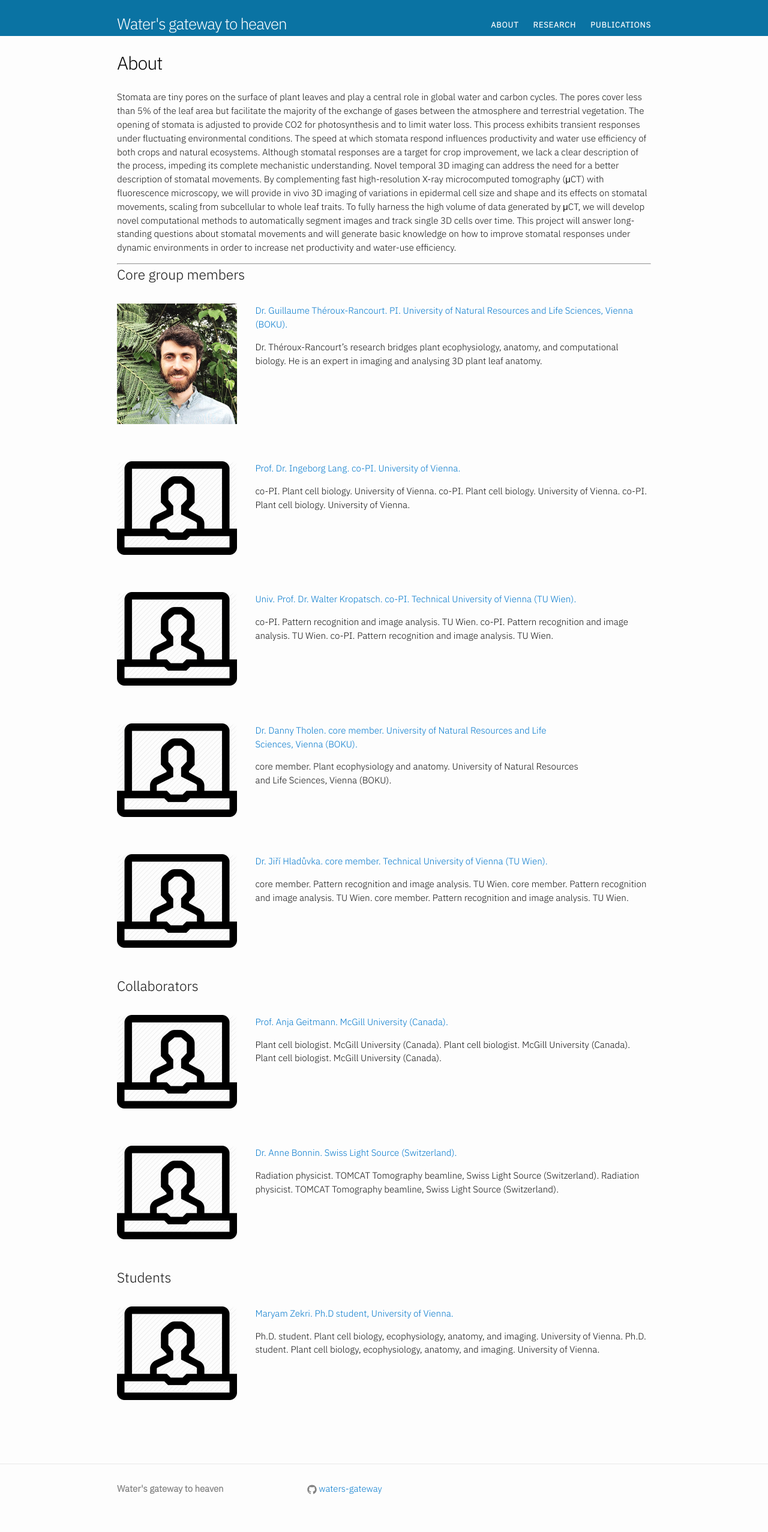
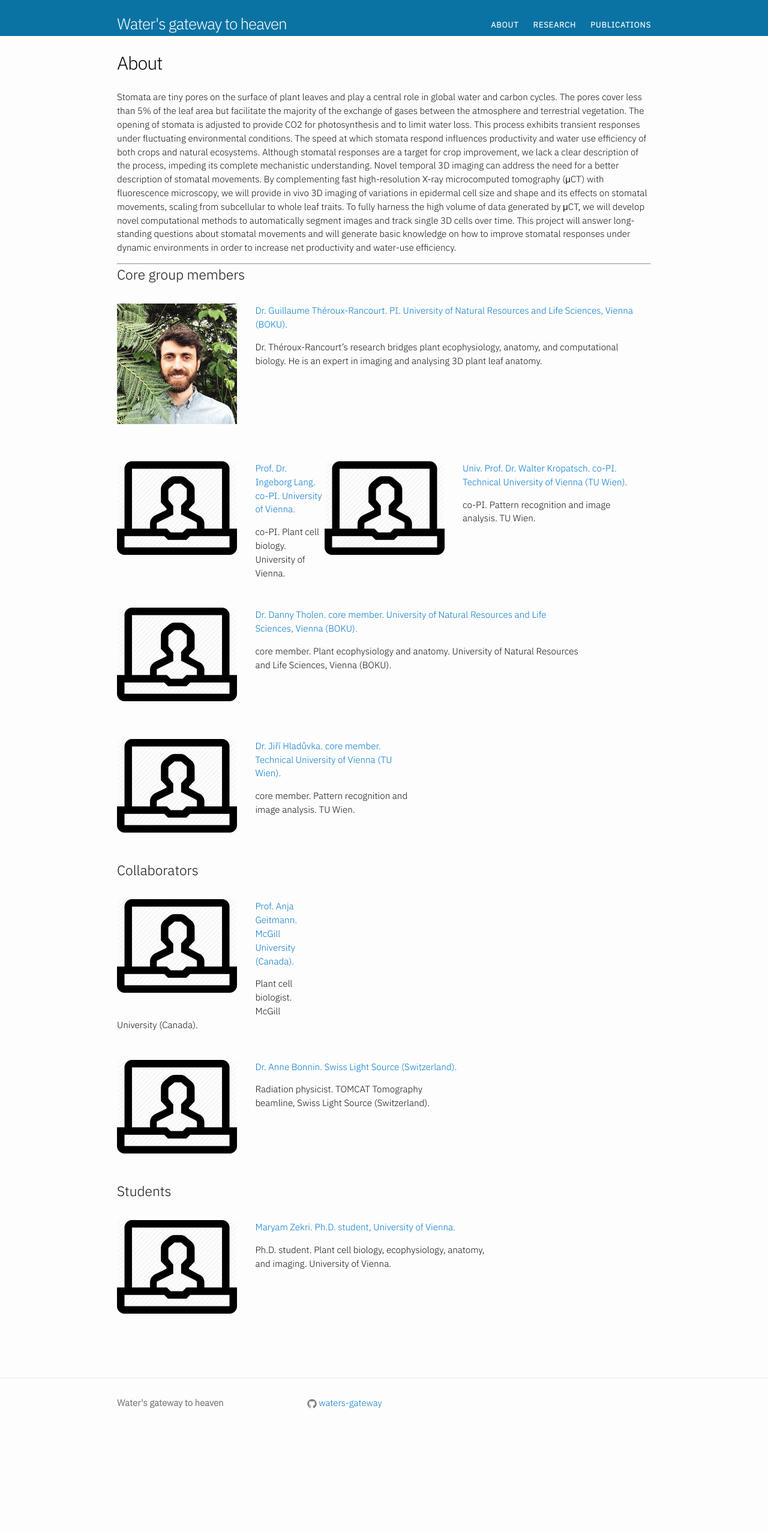
Before and after one commit to waters-gateway/waters-gateway.github.io, a Jekyll site: the page built from about.md, in a window 1280 px wide. Shown: the whole page at 60% size. Built offline with Jekyll 4.4.1, drawn with Linux system fonts in a browser that asks for light colours; after the commit the page ends 2410 px from its top, so only the background shows below that.

Commit message:
trying out inline-table (for fancy people layout)

```diff
--- a/_data/people.yaml
+++ b/_data/people.yaml
@@ -8,11 +8,11 @@
     - person: Prof. Dr. Ingeborg Lang. co-PI. University of Vienna.
       url: https://scholar.google.com/citations?user=8tzh90wAAAAJ&hl=en&num=20&oi=ao
       avatar: /images/people/50_profile_contact_card_id_card_idendity_person_avatar_computer_file_information-512.png
-      snippet: co-PI. Plant cell biology. University of Vienna.    co-PI. Plant cell biology. University of Vienna.    co-PI. Plant cell biology. University of Vienna.
+      snippet: co-PI. Plant cell biology. University of Vienna.
     - person: Univ. Prof. Dr. Walter Kropatsch. co-PI. Technical University of Vienna (TU Wien).
       url: https://www.prip.tuwien.ac.at/
       avatar: /images/people/50_profile_contact_card_id_card_idendity_person_avatar_computer_file_information-512.png
-      snippet: co-PI. Pattern recognition and image analysis. TU Wien.          co-PI. Pattern recognition and image analysis. TU Wien.     co-PI. Pattern recognition and image analysis. TU Wien.
+      snippet: co-PI. Pattern recognition and image analysis. TU Wien.
     - person: Dr. Danny Tholen. core member. University of Natural Resources and Life Sciences, Vienna (BOKU).
       url: https://scholar.google.com/citations?user=iQUjOxAAAAAJ&hl=en&num=20&oi=ao
       avatar: /images/people/50_profile_contact_card_id_card_idendity_person_avatar_computer_file_information-512.png
@@ -20,25 +20,25 @@
     - person: Dr. Jiří Hladůvka. core member. Technical University of Vienna (TU Wien).
       url: https://www.prip.tuwien.ac.at/
       avatar: /images/people/50_profile_contact_card_id_card_idendity_person_avatar_computer_file_information-512.png
-      snippet: core member. Pattern recognition and image analysis. TU Wien.           core member. Pattern recognition and image analysis. TU Wien.    core member. Pattern recognition and image analysis. TU Wien.
+      snippet: core member. Pattern recognition and image analysis. TU Wien.
 - theme: collab
   title: Collaborators
   subsection:
     - person: Prof. Anja Geitmann. McGill University (Canada).
       url: https://www.plantbiomechanics.net/
       avatar: /images/people/50_profile_contact_card_id_card_idendity_person_avatar_computer_file_information-512.png
-      snippet: Plant cell biologist. McGill University (Canada).        Plant cell biologist. McGill University (Canada).      Plant cell biologist. McGill University (Canada).
+      snippet: Plant cell biologist. McGill University (Canada).
     - person: Dr. Anne Bonnin. Swiss Light Source (Switzerland).
       url: https://www.psi.ch/en/x-ray-tomography-group/people/anne-bonnin
       avatar: /images/people/50_profile_contact_card_id_card_idendity_person_avatar_computer_file_information-512.png
-      snippet: Radiation physicist. TOMCAT Tomography beamline, Swiss Light Source (Switzerland).                 Radiation physicist. TOMCAT Tomography beamline, Swiss Light Source (Switzerland).
+      snippet: Radiation physicist. TOMCAT Tomography beamline, Swiss Light Source (Switzerland).
 - theme: students
   title: Students
   subsection:
-    - person: Maryam Zekri. Ph.D student, University of Vienna.
+    - person: Maryam Zekri. Ph.D. student, University of Vienna.
       url:
       avatar: /images/people/50_profile_contact_card_id_card_idendity_person_avatar_computer_file_information-512.png
-      snippet: Ph.D. student. Plant cell biology, ecophysiology, anatomy, and imaging. University of Vienna.   Ph.D. student. Plant cell biology, ecophysiology, anatomy, and imaging. University of Vienna.
+      snippet: Ph.D. student. Plant cell biology, ecophysiology, anatomy, and imaging. University of Vienna.
 
 # other:
 #   - title: Optimization of irrigation in vegetable crops grow in histosols, in Prof. Jean Caron's team at Université Laval.
--- a/_sass/_layout.scss
+++ b/_sass/_layout.scss
@@ -181,7 +181,7 @@
 }
 
 div.toc {
-  display: inline-block;
+  display: inline-table;
   margin: 1rem 0;
 }
 
```
